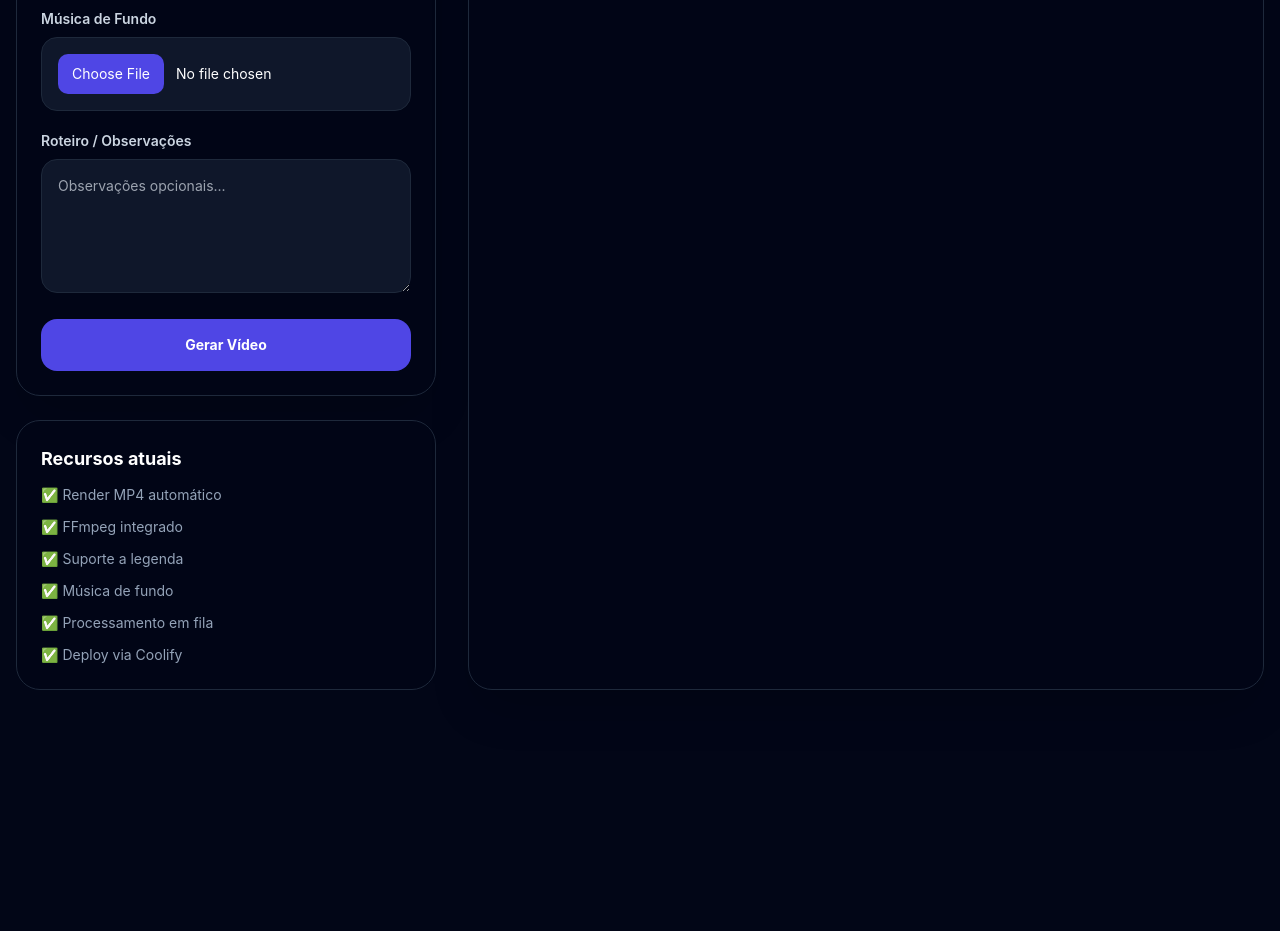
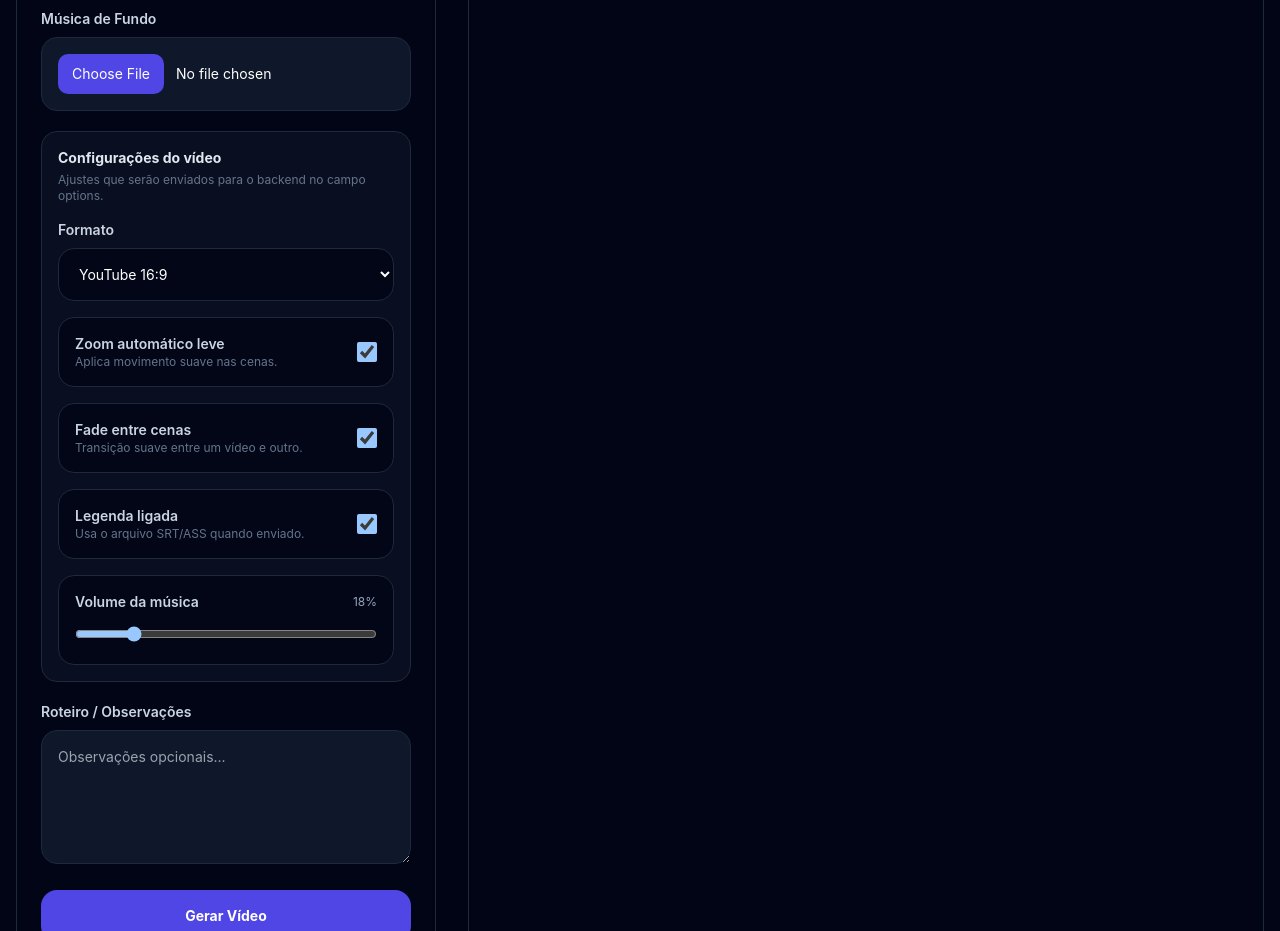
Before and after one commit to sdmar/geradordeyt, a React (Vite) app in the folder frontend/: page / in a window 1280 px wide. Shown: the part 820-1751 px from the top of the page. Before the commit the page ends 1566 px from the top, so only its background shows below. Built offline with nearby package versions, Linux system fonts and the light colour scheme.

Commit message:
Add video render options

```diff
--- a/frontend/src/components/UploadForm.jsx
+++ b/frontend/src/components/UploadForm.jsx
@@ -8,6 +8,13 @@ export default function UploadForm({ apiBase, onCreated }) {
   const [subtitle, setSubtitle] = useState(null)
   const [music, setMusic] = useState(null)
   const [script, setScript] = useState('')
+
+  const [format, setFormat] = useState('youtube')
+  const [autoZoom, setAutoZoom] = useState(true)
+  const [fade, setFade] = useState(true)
+  const [musicVolume, setMusicVolume] = useState(0.18)
+  const [subtitleEnabled, setSubtitleEnabled] = useState(true)
+
   const [loading, setLoading] = useState(false)
   const [error, setError] = useState('')
   const [success, setSuccess] = useState('')
@@ -30,12 +37,10 @@ export default function UploadForm({ apiBase, onCreated }) {
           message = data.detail || data.message || message
         } else {
           const text = await res.text()
-          if (text) {
-            message = text
-          }
+          if (text) message = text
         }
       } catch {
-        // mantém a mensagem padrão
+        // mantém mensagem padrão
       }
 
       throw new Error(message)
@@ -45,9 +50,7 @@ export default function UploadForm({ apiBase, onCreated }) {
   }
 
   async function uploadFileInChunks(file, fileType, onFileProgress) {
-    if (!file) {
-      return null
-    }
+    if (!file) return null
 
     const totalChunks = Math.ceil(file.size / CHUNK_SIZE_FALLBACK)
 
@@ -102,7 +105,7 @@ export default function UploadForm({ apiBase, onCreated }) {
 
       function updateGlobalProgress(currentFilePercent) {
         const global = Math.round(
-          ((completedFiles * 100 + currentFilePercent) / totalFiles)
+          (completedFiles * 100 + currentFilePercent) / totalFiles
         )
 
         setUploadProgress(global)
@@ -141,15 +144,20 @@ export default function UploadForm({ apiBase, onCreated }) {
 
       setUploadMessage('Montando arquivos no servidor e criando job...')
 
+      const options = {
+        format,
+        auto_zoom: autoZoom,
+        fade,
+        music_volume: Number(musicVolume),
+        subtitle_enabled: subtitleEnabled,
+      }
+
       const finishForm = new FormData()
 
-      // Compatibilidade com backend atual: envia a primeira cena como video_upload_id
       finishForm.append('video_upload_id', videoUploadIds[0])
-
-      // Novo campo para backend com suporte a múltiplas cenas
       finishForm.append('video_upload_ids', JSON.stringify(videoUploadIds))
-
       finishForm.append('voice_upload_id', voiceUploadId)
+      finishForm.append('options', JSON.stringify(options))
 
       if (subtitleUploadId) {
         finishForm.append('subtitle_upload_id', subtitleUploadId)
@@ -200,10 +208,7 @@ export default function UploadForm({ apiBase, onCreated }) {
         </p>
       </div>
 
-      <form
-        onSubmit={handleSubmit}
-        className="space-y-5"
-      >
+      <form onSubmit={handleSubmit} className="space-y-5">
         <div>
           <label className="block mb-2 text-sm font-semibold text-slate-300">
             Vídeos / Cenas *
@@ -267,6 +272,108 @@ export default function UploadForm({ apiBase, onCreated }) {
           />
         </div>
 
+        <div className="rounded-2xl border border-slate-800 bg-slate-900/60 p-4 space-y-4">
+          <div>
+            <h3 className="text-sm font-bold text-slate-200">
+              Configurações do vídeo
+            </h3>
+            <p className="mt-1 text-xs text-slate-500">
+              Ajustes que serão enviados para o backend no campo options.
+            </p>
+          </div>
+
+          <div>
+            <label className="block mb-2 text-sm font-semibold text-slate-300">
+              Formato
+            </label>
+
+            <select
+              value={format}
+              onChange={(e) => setFormat(e.target.value)}
+              className="w-full rounded-2xl border border-slate-800 bg-slate-950 p-4 text-sm outline-none focus:border-indigo-500"
+            >
+              <option value="youtube">YouTube 16:9</option>
+              <option value="shorts">Shorts / Reels 9:16</option>
+            </select>
+          </div>
+
+          <label className="flex items-center justify-between gap-4 rounded-2xl border border-slate-800 bg-slate-950 p-4">
+            <span>
+              <span className="block text-sm font-semibold text-slate-300">
+                Zoom automático leve
+              </span>
+              <span className="block text-xs text-slate-500">
+                Aplica movimento suave nas cenas.
+              </span>
+            </span>
+
+            <input
+              type="checkbox"
+              checked={autoZoom}
+              onChange={(e) => setAutoZoom(e.target.checked)}
+              className="h-5 w-5"
+            />
+          </label>
+
+          <label className="flex items-center justify-between gap-4 rounded-2xl border border-slate-800 bg-slate-950 p-4">
+            <span>
+              <span className="block text-sm font-semibold text-slate-300">
+                Fade entre cenas
+              </span>
+              <span className="block text-xs text-slate-500">
+                Transição suave entre um vídeo e outro.
+              </span>
+            </span>
+
+            <input
+              type="checkbox"
+              checked={fade}
+              onChange={(e) => setFade(e.target.checked)}
+              className="h-5 w-5"
+            />
+          </label>
+
+          <label className="flex items-center justify-between gap-4 rounded-2xl border border-slate-800 bg-slate-950 p-4">
+            <span>
+              <span className="block text-sm font-semibold text-slate-300">
+                Legenda ligada
+              </span>
+              <span className="block text-xs text-slate-500">
+                Usa o arquivo SRT/ASS quando enviado.
+              </span>
+            </span>
+
+            <input
+              type="checkbox"
+              checked={subtitleEnabled}
+              onChange={(e) => setSubtitleEnabled(e.target.checked)}
+              className="h-5 w-5"
+            />
+          </label>
+
+          <div className="rounded-2xl border border-slate-800 bg-slate-950 p-4">
+            <div className="mb-3 flex items-center justify-between">
+              <label className="text-sm font-semibold text-slate-300">
+                Volume da música
+              </label>
+
+              <span className="text-xs text-slate-400">
+                {Math.round(Number(musicVolume) * 100)}%
+              </span>
+            </div>
+
+            <input
+              type="range"
+              min="0"
+              max="1"
+              step="0.01"
+              value={musicVolume}
+              onChange={(e) => setMusicVolume(e.target.value)}
+              className="w-full"
+            />
+          </div>
+        </div>
+
         <div>
           <label className="block mb-2 text-sm font-semibold text-slate-300">
             Roteiro / Observações
@@ -317,9 +424,7 @@ export default function UploadForm({ apiBase, onCreated }) {
           disabled={loading}
           className="w-full rounded-2xl bg-indigo-600 px-6 py-4 text-sm font-bold transition hover:bg-indigo-500 disabled:opacity-50"
         >
-          {loading
-            ? 'Enviando em partes...'
-            : 'Gerar Vídeo'}
+          {loading ? 'Enviando em partes...' : 'Gerar Vídeo'}
         </button>
       </form>
     </div>
```
Also changed, not shown: 1 other file (tests, documents, lock files or other folders).
